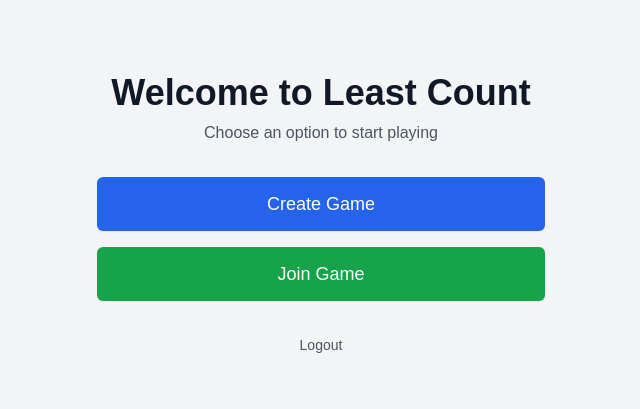
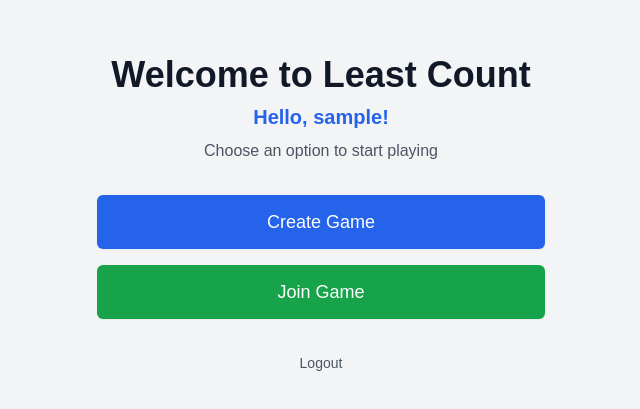
Before and after one commit to vivekgude/leastcount-frontend, a Next.js app: page /home in a window 1280 px wide. Shown: the part 185-594 px from the top of the page, without its empty margins (319-959 px from the left). Built offline with nearby package versions, Linux system fonts and the light colour scheme; sample sign-in values are in the browser's storage.

Commit message:
Display username on home page
Fetches the username from localStorage and displays a personalised greeting on the home page if the user is logged in.

```diff
--- a/src/pages/home.tsx
+++ b/src/pages/home.tsx
@@ -1,16 +1,24 @@
 import Head from 'next/head';
-import { useEffect } from 'react';
+import { useEffect, useState } from 'react';
 import { useRouter } from 'next/router';
 import { API_ROUTES } from '@/constants';
 
 export default function HomePage() {
   const router = useRouter();
+  const [username, setUsername] = useState('');
 
   useEffect(() => {
     // Check if user is logged in
     const token = localStorage.getItem('token');
     if (!token) {
       router.push('/login');
+      return;
+    }
+
+    // Get username from localStorage
+    const storedUsername = localStorage.getItem('username');
+    if (storedUsername) {
+      setUsername(storedUsername);
     }
   }, [router]);
 
@@ -59,6 +67,9 @@ export default function HomePage() {
         <div className="max-w-md w-full space-y-8">
           <div className="text-center">
             <h1 className="text-4xl font-bold text-gray-900 mb-2">Welcome to Least Count</h1>
+            {username && (
+              <p className="text-xl text-blue-600 font-semibold mb-2">Hello, {username}!</p>
+            )}
             <p className="text-gray-600">Choose an option to start playing</p>
           </div>
 
```
